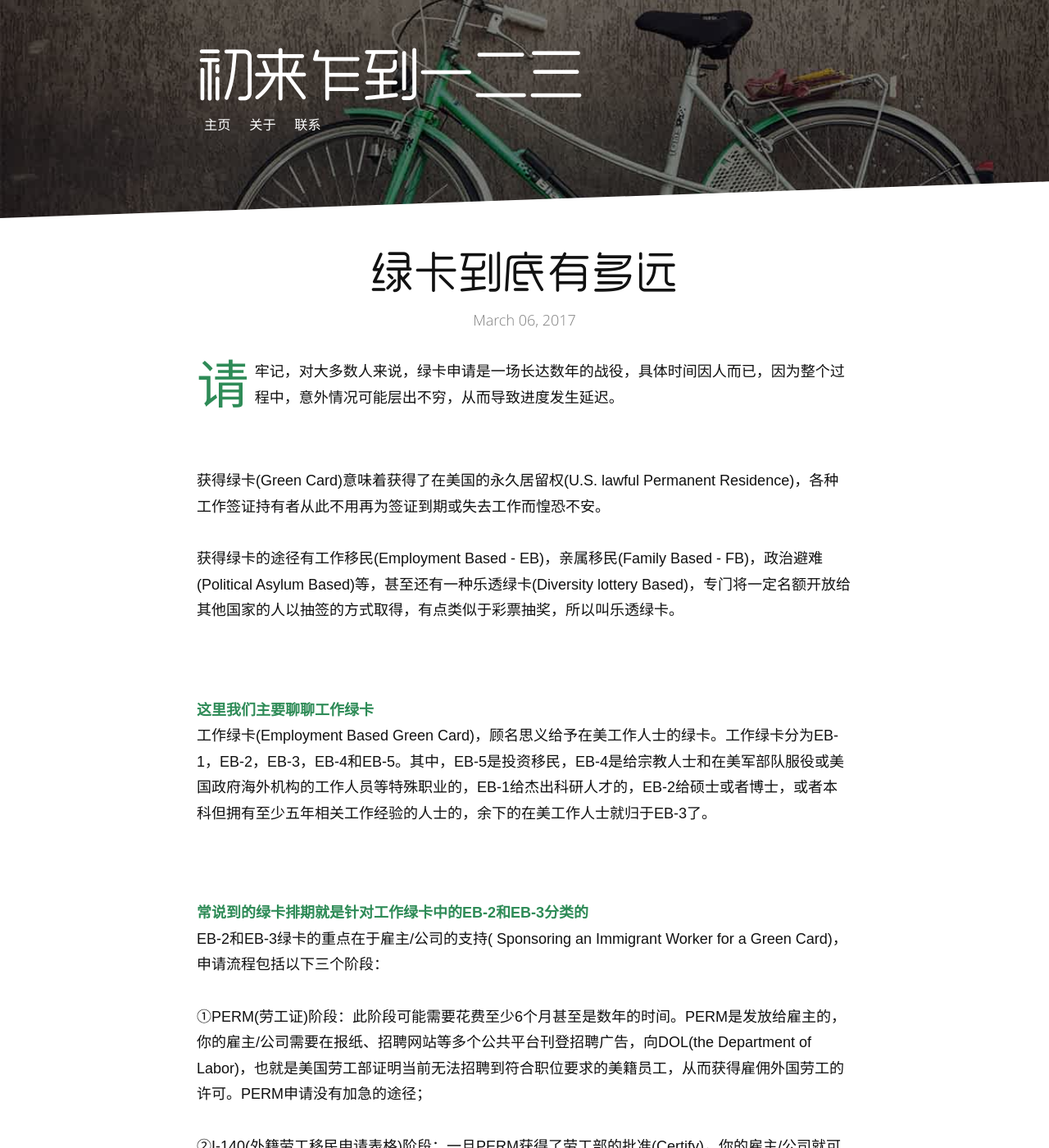
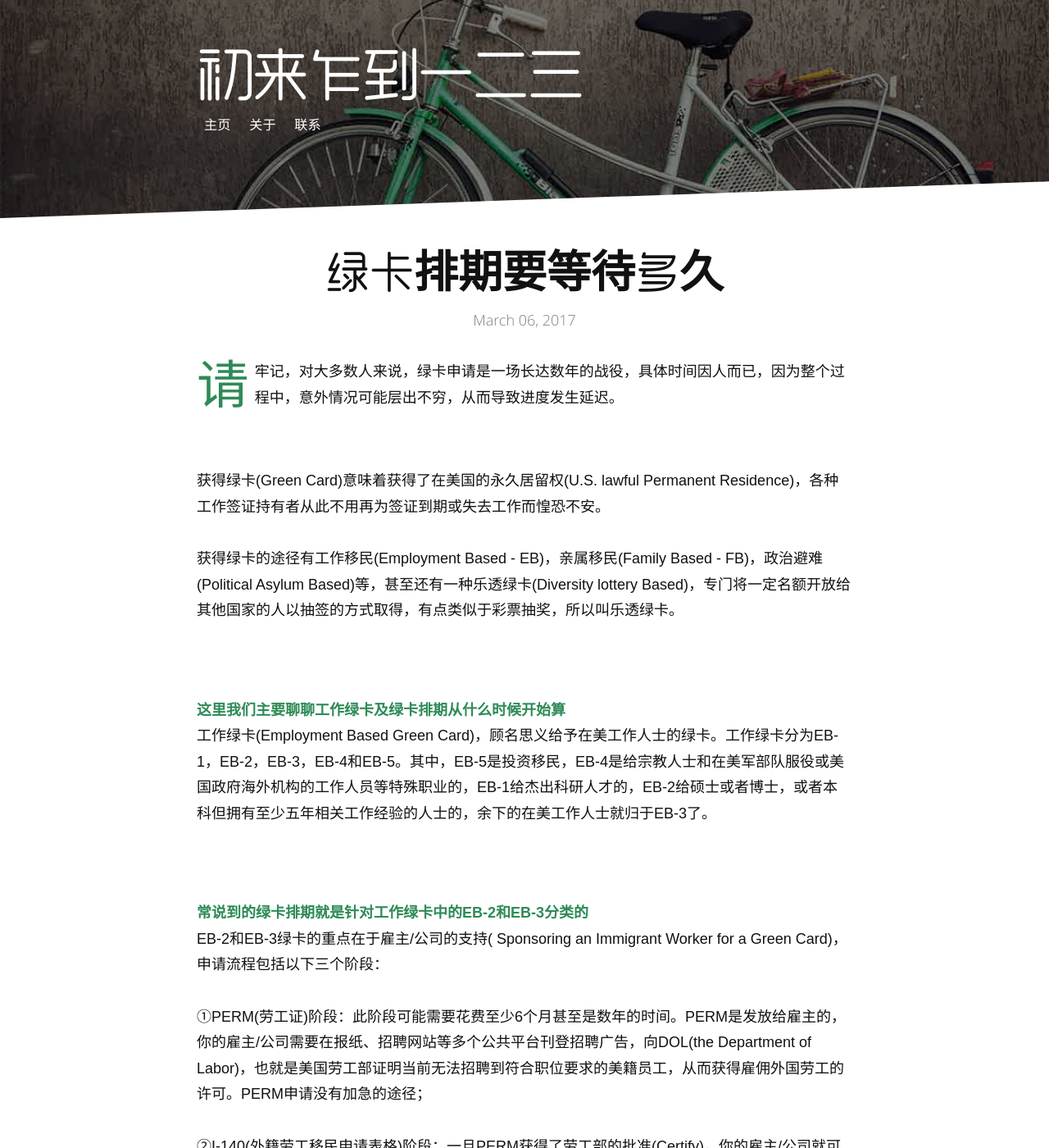
Before and after one commit to wolfwifee/wolfwifee.github.com, a Jekyll site: the page built from _posts/2016-10-27-green-card.md, in a window 1280 px wide and 1400 px high. Shown: the whole window at 82% size. Built offline with Jekyll 4.4.1, drawn with Linux system fonts in a browser that asks for light colours; comment, search, counter and statistics services are not loaded.

Commit message:
Update 2016-10-27-green-card.md

```diff
--- a/_posts/2016-10-27-green-card.md
+++ b/_posts/2016-10-27-green-card.md
@@ -1,8 +1,8 @@
 ---
 layout: post
-title: 解读美国绿卡申请流程及排期。绿卡排期要等待多久。如何获得工作绿卡？EB1，EB2，EB3，EB4和EB5
-description: "所谓绿卡排期只是针对EB-2和EB-3分类，需等待2-6年，可用H1-B，L1B或者L2维持身份。EB-2和EB-3申请期间如果更换工作，可能导致绿卡申请从头再来。EB-1，EB-4和EB-5分类无需等待，可直接提交绿卡申请。"
-heading: 绿卡到底有多远
+title: 解读美国绿卡申请流程及排期。如何获得工作绿卡？EB1，EB2，EB3，EB4和EB5
+description: 所谓绿卡排期只是针对EB-2和EB-3分类，需等待2-6年，可用H1-B，L1B或者L2维持身份。EB-2和EB-3申请期间如果更换工作，可能导致绿卡申请从头再来。EB-1，EB-4和EB-5分类无需等待，可直接提交绿卡申请。
+heading: 绿卡排期要等待多久
 publish: true
 published: true
 datePublished: 2016-10-27T00:00:00.000Z
@@ -19,7 +19,7 @@ date: 2017-03-06
 
 <p style="margin-bottom:90px"></p>
 
-<span style="color:#2e8b57">**这里我们主要聊聊工作绿卡**</span><br>
+<span style="color:#2e8b57">**这里我们主要聊聊工作绿卡及绿卡排期从什么时候开始算**</span><br>
 工作绿卡(Employment Based Green Card)，顾名思义给予在美工作人士的绿卡。工作绿卡分为EB-1，EB-2，EB-3，EB-4和EB-5。其中，EB-5是投资移民，EB-4是给宗教人士和在美军部队服役或美国政府海外机构的工作人员等特殊职业的，EB-1给杰出科研人才的，EB-2给硕士或者博士，或者本科但拥有至少五年相关工作经验的人士的，余下的在美工作人士就归于EB-3了。
 
 <p style="margin-bottom:90px"></p>
```
